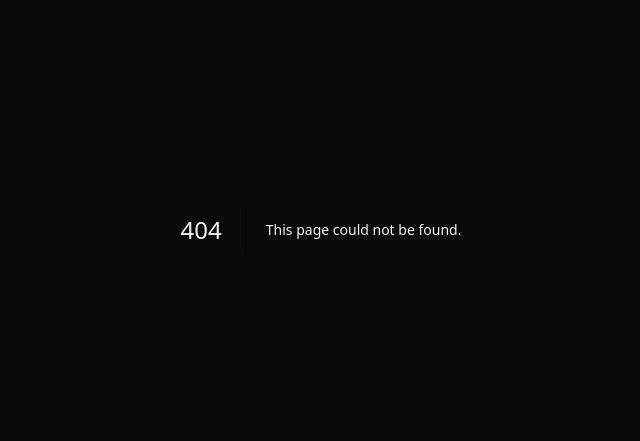
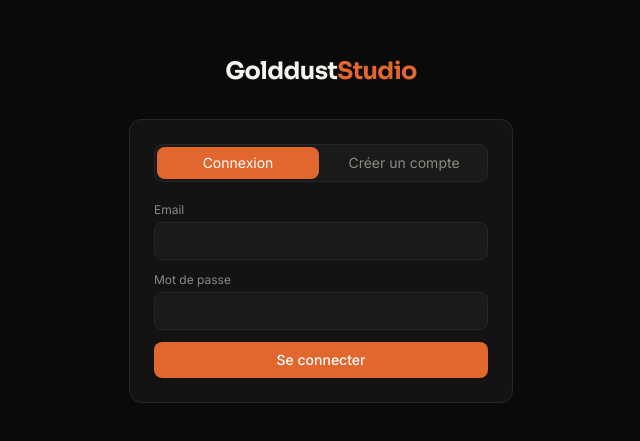
Before and after one commit to victorlienhardt67-netizen/aaa, a Next.js app: page /login in a window 1280 px wide. Before the commit this address had no page. Shown: the part 171-612 px from the top of the page, without its empty margins (319-959 px from the left). Built offline with nearby package versions, Linux system fonts and the light colour scheme.

Commit message:
Add files via upload

```diff
--- /dev/null
+++ b/app/auth/callback/route.ts
@@ -0,0 +1,15 @@
+import { NextRequest, NextResponse } from "next/server";
+import { createClient } from "@/lib/supabase/server";
+
+// Point d'arrivée du lien de confirmation envoyé par email (inscription) —
+// échange le code contre une session, puis redirige vers l'app.
+export async function GET(request: NextRequest) {
+  const code = request.nextUrl.searchParams.get("code");
+
+  if (code) {
+    const supabase = createClient();
+    await supabase.auth.exchangeCodeForSession(code);
+  }
+
+  return NextResponse.redirect(new URL("/", request.url));
+}
--- /dev/null
+++ b/app/login/page.tsx
@@ -0,0 +1,122 @@
+"use client";
+
+import { useState } from "react";
+import { useRouter } from "next/navigation";
+import { createClient } from "@/lib/supabase/client";
+import { cn } from "@/lib/utils";
+
+export default function LoginPage() {
+  const router = useRouter();
+  const [mode, setMode] = useState<"signin" | "signup">("signin");
+  const [email, setEmail] = useState("");
+  const [password, setPassword] = useState("");
+  const [loading, setLoading] = useState(false);
+  const [error, setError] = useState("");
+  const [signupDone, setSignupDone] = useState(false);
+
+  async function handleSubmit(e: React.FormEvent) {
+    e.preventDefault();
+    setLoading(true);
+    setError("");
+    const supabase = createClient();
+
+    if (mode === "signin") {
+      const { error: signInError } = await supabase.auth.signInWithPassword({ email, password });
+      if (signInError) {
+        setError(signInError.message);
+        setLoading(false);
+        return;
+      }
+      router.push("/");
+      router.refresh();
+      return;
+    }
+
+    const { error: signUpError } = await supabase.auth.signUp({
+      email,
+      password,
+      options: { emailRedirectTo: `${window.location.origin}/auth/callback` },
+    });
+    if (signUpError) {
+      setError(signUpError.message);
+      setLoading(false);
+      return;
+    }
+    setSignupDone(true);
+    setLoading(false);
+  }
+
+  return (
+    <div className="min-h-screen flex items-center justify-center bg-background px-4">
+      <div className="w-full max-w-sm">
+        <div className="text-center mb-8">
+          <span className="font-display font-bold text-2xl tracking-tight text-ink">Golddust</span>
+          <span className="font-display font-bold text-2xl tracking-tight text-gold">Studio</span>
+        </div>
+
+        <div className="bg-surface border border-border rounded-lg p-6">
+          <div className="flex gap-1 bg-surface2 border border-border rounded p-0.5 mb-5">
+            {(["signin", "signup"] as const).map((m) => (
+              <button
+                key={m}
+                type="button"
+                onClick={() => {
+                  setMode(m);
+                  setError("");
+                  setSignupDone(false);
+                }}
+                className={cn(
+                  "flex-1 px-3 py-1.5 text-sm rounded",
+                  mode === m ? "bg-gold text-white" : "text-ink-secondary"
+                )}
+              >
+                {m === "signin" ? "Connexion" : "Créer un compte"}
+              </button>
+            ))}
+          </div>
+
+          {signupDone ? (
+            <p className="text-sm text-ink-secondary text-center py-4">
+              Compte créé. Vérifie ta boîte mail (<span className="text-ink">{email}</span>) et clique sur le
+              lien de confirmation pour activer ton accès.
+            </p>
+          ) : (
+            <form onSubmit={handleSubmit} className="space-y-3">
+              <div>
+                <label className="text-xs text-ink-secondary mb-1 block">Email</label>
+                <input
+                  type="email"
+                  required
+                  value={email}
+                  onChange={(e) => setEmail(e.target.value)}
+                  className="w-full bg-surface2 border border-border rounded px-3 py-2 text-sm text-ink focus:outline-none focus:border-gold"
+                />
+              </div>
+              <div>
+                <label className="text-xs text-ink-secondary mb-1 block">Mot de passe</label>
+                <input
+                  type="password"
+                  required
+                  minLength={6}
+                  value={password}
+                  onChange={(e) => setPassword(e.target.value)}
+                  className="w-full bg-surface2 border border-border rounded px-3 py-2 text-sm text-ink focus:outline-none focus:border-gold"
+                />
+              </div>
+
+              {error && <p className="text-xs text-red-400">{error}</p>}
+
+              <button
+                type="submit"
+                disabled={loading}
+                className="w-full bg-gold hover:bg-gold-dark transition-colors text-white text-sm font-medium py-2 rounded disabled:opacity-50"
+              >
+                {loading ? "..." : mode === "signin" ? "Se connecter" : "Créer mon compte"}
+              </button>
+            </form>
+          )}
+        </div>
+      </div>
+    </div>
+  );
+}
--- /dev/null
+++ b/components/auth/LogoutButton.tsx
@@ -0,0 +1,27 @@
+"use client";
+
+import { LogOut } from "lucide-react";
+import { useRouter } from "next/navigation";
+import { createClient } from "@/lib/supabase/client";
+
+export function LogoutButton({ className }: { className?: string }) {
+  const router = useRouter();
+
+  async function handleLogout() {
+    const supabase = createClient();
+    await supabase.auth.signOut();
+    router.push("/login");
+    router.refresh();
+  }
+
+  return (
+    <button
+      type="button"
+      onClick={handleLogout}
+      title="Se déconnecter"
+      className={className}
+    >
+      <LogOut className="w-3.5 h-3.5" />
+    </button>
+  );
+}
--- a/components/layout/Header.tsx
+++ b/components/layout/Header.tsx
@@ -6,6 +6,7 @@
 import { useUiStore } from "@/store/uiStore";
 import { useProjectStore } from "@/store/projectStore";
 import { Toggle } from "@/components/ui/Toggle";
+import { LogoutButton } from "@/components/auth/LogoutButton";
 import { initials, formatCost } from "@/lib/utils";
 
 export function Header() {
@@ -74,8 +75,10 @@
 
         <div className="flex items-center gap-1.5 text-xs text-ink-secondary">
           <Circle className="w-2 h-2 fill-emerald-400 text-emerald-400" />
-          Session locale active
+          Connecté
         </div>
+
+        <LogoutButton className="text-ink-secondary hover:text-ink transition-colors" />
       </div>
     </header>
   );
--- a/components/studio-agent/Topbar.tsx
+++ b/components/studio-agent/Topbar.tsx
@@ -4,6 +4,7 @@
 import { useBrandStore } from "@/store/brandStore";
 import { useProjectStore } from "@/store/projectStore";
 import { cn } from "@/lib/utils";
+import { LogoutButton } from "@/components/auth/LogoutButton";
 import { AGENT_STEPS, agentStepIndex } from "./steps";
 
 export function AgentTopbar({
@@ -78,6 +79,8 @@
       >
         <Plus className="w-3.5 h-3.5" /> Nouvelle prod
       </button>
+
+      <LogoutButton className="shrink-0 text-agent-t3 hover:text-agent-t1 transition-colors" />
     </header>
   );
 }
--- /dev/null
+++ b/lib/supabase/client.ts
@@ -0,0 +1,9 @@
+// Client Supabase côté navigateur — utilisé dans les composants "use client".
+import { createBrowserClient } from "@supabase/ssr";
+
+export function createClient() {
+  return createBrowserClient(
+    process.env.NEXT_PUBLIC_SUPABASE_URL!,
+    process.env.NEXT_PUBLIC_SUPABASE_PUBLISHABLE_KEY!
+  );
+}
--- /dev/null
+++ b/lib/supabase/server.ts
@@ -0,0 +1,28 @@
+// Client Supabase côté serveur (Server Components, Route Handlers) — lit/écrit
+// la session via les cookies de la requête Next.js.
+import { createServerClient } from "@supabase/ssr";
+import { cookies } from "next/headers";
+
+export function createClient() {
+  const cookieStore = cookies();
+
+  return createServerClient(
+    process.env.NEXT_PUBLIC_SUPABASE_URL!,
+    process.env.NEXT_PUBLIC_SUPABASE_PUBLISHABLE_KEY!,
+    {
+      cookies: {
+        getAll() {
+          return cookieStore.getAll();
+        },
+        setAll(cookiesToSet) {
+          try {
+            cookiesToSet.forEach(({ name, value, options }) => cookieStore.set(name, value, options));
+          } catch {
+            // Appelé depuis un Server Component (pas une Route Handler/Action) —
+            // sans effet ici, le middleware se charge de rafraîchir la session.
+          }
+        },
+      },
+    }
+  );
+}
--- a/package.json
+++ b/package.json
@@ -9,6 +9,8 @@
     "lint": "next lint"
   },
   "dependencies": {
+    "@supabase/ssr": "^0.12.3",
+    "@supabase/supabase-js": "^2.110.9",
     "clsx": "^2.1.1",
     "jszip": "^3.10.1",
     "lucide-react": "^0.408.0",
```
Also changed, not shown: lib/supabase/middleware.ts (added, +47 -0 lines), middleware.ts (added, +10 -0 lines), 1 other file (tests, documents, lock files or other folders).
